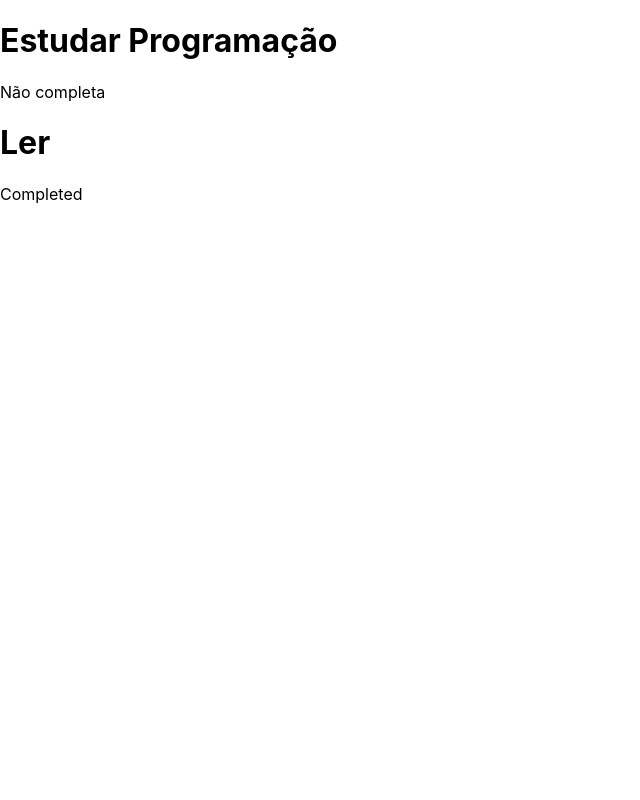
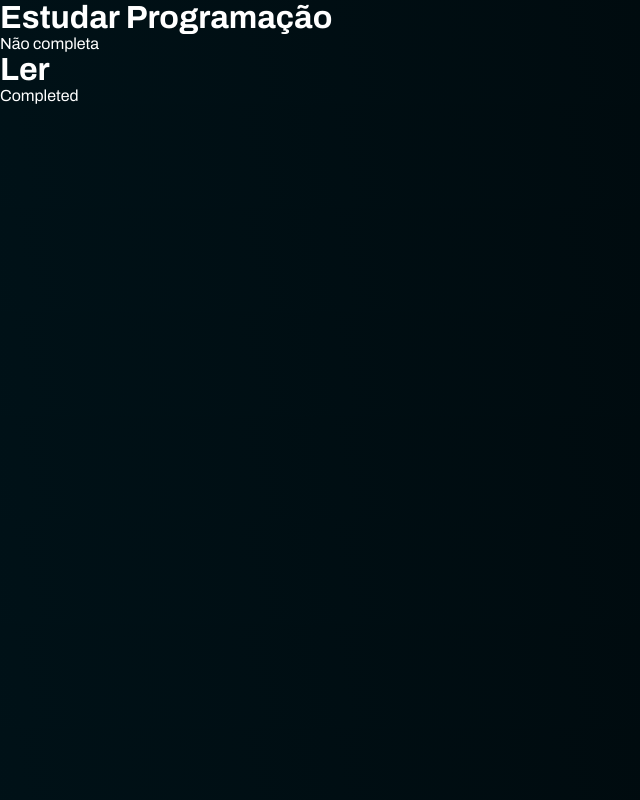
Before and after one commit to theyloralbuquerque/task-manager-front, a React (Create React App) app: page / in a window 1280 px wide. Shown: the whole page, without its empty margins (0-640 px from the left). Built offline with nearby package versions, Linux system fonts and the light colour scheme; no server answers.

Commit message:
feat: initial styling

```diff
--- a/package.json
+++ b/package.json
@@ -9,6 +9,7 @@
     "react": "^19.0.0",
     "react-dom": "^19.0.0",
     "react-scripts": "5.0.1",
+    "sass": "^1.83.0",
     "web-vitals": "^4.2.4"
   },
   "scripts": {
--- a/public/index.html
+++ b/public/index.html
@@ -15,6 +15,12 @@
       user's mobile device or desktop. See https://developers.google.com/web/fundamentals/web-app-manifest/
     -->
         <link rel="manifest" href="%PUBLIC_URL%/manifest.json" />
+        <link rel="preconnect" href="https://fonts.googleapis.com" />
+        <link rel="preconnect" href="https://fonts.gstatic.com" crossorigin />
+        <link
+            href="https://fonts.googleapis.com/css2?family=Archivo:ital,wght@0,100..900;1,100..900&display=swap"
+            rel="stylesheet"
+        />
         <!--
       Notice the use of %PUBLIC_URL% in the tags above.
       It will be replaced with the URL of the `public` folder during the build.
@@ -38,6 +44,5 @@
 
       To begin the development, run `npm start` or `yarn start`.
       To create a production bundle, use `npm run build` or `yarn build`.
-    -->
-  </body>
+    --></body>
 </html>
--- a/src/index.css
+++ /dev/null
@@ -1,13 +0,0 @@
-body {
-  margin: 0;
-  font-family: -apple-system, BlinkMacSystemFont, 'Segoe UI', 'Roboto', 'Oxygen',
-    'Ubuntu', 'Cantarell', 'Fira Sans', 'Droid Sans', 'Helvetica Neue',
-    sans-serif;
-  -webkit-font-smoothing: antialiased;
-  -moz-osx-font-smoothing: grayscale;
-}
-
-code {
-  font-family: source-code-pro, Menlo, Monaco, Consolas, 'Courier New',
-    monospace;
-}
--- /dev/null
+++ b/src/index.scss
@@ -0,0 +1,15 @@
+$background-color: linear-gradient(259.93deg, #000000 -41.68%, #00171f 146.85%);
+$primary-text-color: #ffffff;
+
+* {
+    margin: 0;
+    padding: 0;
+    box-sizing: border-box;
+}
+
+body {
+    margin: 0;
+    font-family: 'Archivo', serif;
+    background: $background-color;
+    color: $primary-text-color;
+}
```
Also changed, not shown: src/index.js (+6 -4 lines), 1 other file (tests, documents, lock files or other folders). Lines whose indentation alone changed are shown as unchanged.
